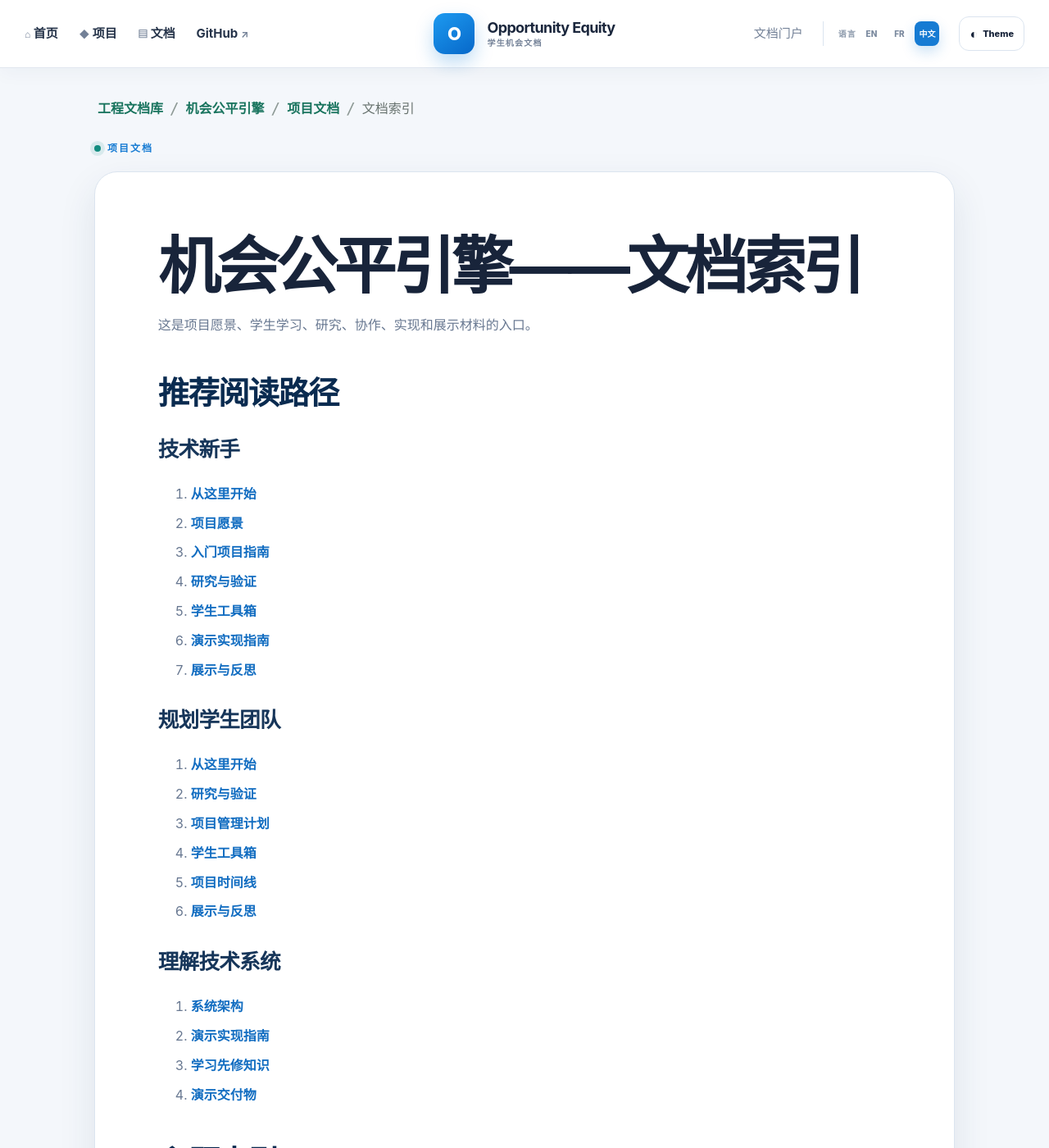
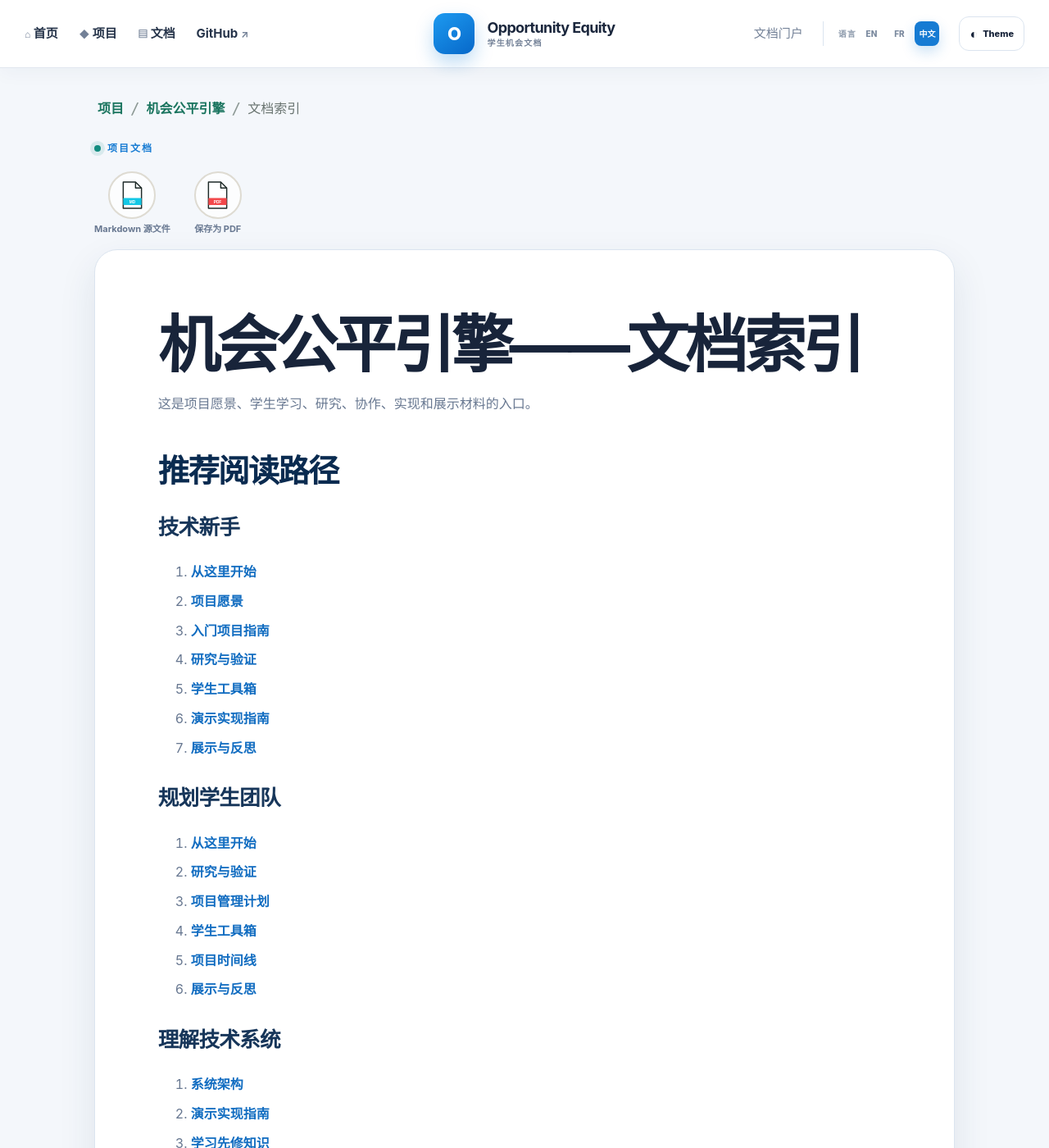
Before and after one commit to andyxuan2010/OpportunityEquityEngine, a Jekyll site: the page built from docs/INDEX.CN.md, in a window 1280 px wide and 1400 px high. Shown: the whole window at 82% size. Built offline with Jekyll 4.4.1, drawn with Linux system fonts in a browser that asks for light colours.

Commit message:
Add article file actions and simplify breadcrumbs

```diff
--- /dev/null
+++ b/_includes/document-actions.html
@@ -0,0 +1,45 @@
+{% if page.locale == 'zh' %}
+  {% assign actions_aria = '文档操作' %}
+  {% assign markdown_label = '查看 Markdown 源文件' %}
+  {% assign markdown_short = 'Markdown 源文件' %}
+  {% assign pdf_label = '打印或保存为 PDF' %}
+  {% assign pdf_short = '保存为 PDF' %}
+{% elsif page.locale == 'fr' %}
+  {% assign actions_aria = 'Actions du document' %}
+  {% assign markdown_label = 'Voir le fichier source Markdown' %}
+  {% assign markdown_short = 'Source Markdown' %}
+  {% assign pdf_label = 'Imprimer ou enregistrer en PDF' %}
+  {% assign pdf_short = 'Enregistrer en PDF' %}
+{% else %}
+  {% assign actions_aria = 'Document actions' %}
+  {% assign markdown_label = 'View the Markdown source file' %}
+  {% assign markdown_short = 'Markdown source' %}
+  {% assign pdf_label = 'Print or save as PDF' %}
+  {% assign pdf_short = 'Save as PDF' %}
+{% endif %}
+{% assign source_path = page.path | remove_first: '/' %}
+{% assign source_url = site.github.repository_url | append: '/blob/main/' | append: source_path %}
+<div class="document-actions" aria-label="{{ actions_aria }}">
+  <a class="document-action" href="{{ source_url }}" target="_blank" rel="noreferrer" aria-label="{{ markdown_label }}">
+    <span class="file-icon file-icon-md" aria-hidden="true">
+      <svg viewBox="0 0 64 72" role="img" focusable="false">
+        <path d="M9 3h31l15 15v51H9z"></path>
+        <path d="M40 3v15h15"></path>
+        <rect x="9" y="43" width="46" height="18" rx="2"></rect>
+        <text x="32" y="56">MD</text>
+      </svg>
+    </span>
+    <span class="document-action-label">{{ markdown_short }}</span>
+  </a>
+  <button class="document-action" type="button" onclick="window.print()" aria-label="{{ pdf_label }}">
+    <span class="file-icon file-icon-pdf" aria-hidden="true">
+      <svg viewBox="0 0 64 72" role="img" focusable="false">
+        <path d="M9 3h31l15 15v51H9z"></path>
+        <path d="M40 3v15h15"></path>
+        <rect x="9" y="43" width="46" height="18" rx="2"></rect>
+        <text x="32" y="56">PDF</text>
+      </svg>
+    </span>
+    <span class="document-action-label">{{ pdf_short }}</span>
+  </button>
+</div>
--- a/_layouts/default.html
+++ b/_layouts/default.html
@@ -14,33 +14,26 @@
       <div class="content-shell document-shell">
         {% if page.locale == 'zh' %}
           {% assign breadcrumb_aria = '文档路径' %}
-          {% assign breadcrumb_library = '工程文档库' %}
+          {% assign breadcrumb_library = '项目' %}
           {% assign breadcrumb_project = '机会公平引擎' %}
-          {% assign breadcrumb_docs = '项目文档' %}
-          {% assign breadcrumb_index = '/docs/INDEX.CN.html' %}
         {% elsif page.locale == 'fr' %}
           {% assign breadcrumb_aria = 'Fil d’Ariane de la documentation' %}
-          {% assign breadcrumb_library = 'Bibliothèque d’ingénierie' %}
+          {% assign breadcrumb_library = 'Projet' %}
           {% assign breadcrumb_project = 'Moteur d’équité des opportunités' %}
-          {% assign breadcrumb_docs = 'Documentation du projet' %}
-          {% assign breadcrumb_index = '/docs/INDEX.FR.html' %}
         {% else %}
           {% assign breadcrumb_aria = 'Document breadcrumb' %}
-          {% assign breadcrumb_library = 'Engineering library' %}
+          {% assign breadcrumb_library = 'Project' %}
           {% assign breadcrumb_project = 'Opportunity Equity Engine' %}
-          {% assign breadcrumb_docs = 'Project documentation' %}
-          {% assign breadcrumb_index = '/docs/INDEX.html' %}
         {% endif %}
         <nav class="document-breadcrumb" aria-label="{{ breadcrumb_aria }}">
           <a href="https://andyxuan.ca/">{{ breadcrumb_library }}</a>
           <span class="document-breadcrumb-separator" aria-hidden="true">/</span>
           <a href="{{ '/' | relative_url }}">{{ breadcrumb_project }}</a>
           <span class="document-breadcrumb-separator" aria-hidden="true">/</span>
-          <a href="{{ breadcrumb_index | relative_url }}">{{ breadcrumb_docs }}</a>
-          <span class="document-breadcrumb-separator" aria-hidden="true">/</span>
           <span class="document-breadcrumb-current" aria-current="page">{{ page.title }}</span>
         </nav>
         <div class="document-kicker"><span class="kicker-dot"></span>{% if page.locale == 'zh' %}项目文档{% elsif page.locale == 'fr' %}Documentation du projet{% else %}Project documentation{% endif %}</div>
+        {% include document-actions.html %}
         <article class="document-content">
           {{ content }}
         </article>
--- a/assets/css/style.scss
+++ b/assets/css/style.scss
@@ -237,6 +237,46 @@ button { font: inherit; }
 .document-breadcrumb-current { color: #68736f; }
 .document-kicker { width: min(100%, 1050px); margin: 0 0 18px; color: var(--blue); font-size: 12px; font-weight: 850; letter-spacing: .17em; text-transform: uppercase; }
 .kicker-dot { display: inline-block; width: 8px; height: 8px; margin-right: 8px; border-radius: 50%; background: var(--teal); box-shadow: 0 0 0 5px rgba(20, 141, 128, .12); }
+.document-actions {
+  width: min(100%, 1050px);
+  display: flex;
+  align-items: center;
+  gap: 12px;
+  margin: 0 0 18px;
+}
+.document-action {
+  min-width: 92px;
+  display: inline-flex;
+  flex-direction: column;
+  align-items: center;
+  gap: 6px;
+  padding: 0;
+  border: 0;
+  color: var(--muted);
+  background: transparent;
+  cursor: pointer;
+  font: inherit;
+}
+.document-action:hover, .document-action:focus-visible { color: var(--blue); }
+.file-icon {
+  width: 58px;
+  height: 58px;
+  display: grid;
+  place-items: center;
+  border: 2px solid #dedbd2;
+  border-radius: 50%;
+  background: rgba(255, 255, 255, .72);
+  transition: transform .2s ease, border-color .2s ease, box-shadow .2s ease;
+}
+.document-action:hover .file-icon, .document-action:focus-visible .file-icon { transform: translateY(-2px); border-color: currentColor; box-shadow: 0 8px 18px rgba(31, 57, 88, .12); }
+.file-icon svg { width: 31px; height: 36px; overflow: visible; }
+.file-icon path { fill: white; stroke: #1d2927; stroke-width: 3; stroke-linejoin: round; }
+.file-icon path + path { fill: none; }
+.file-icon rect { stroke: none; }
+.file-icon text { fill: white; font-family: Arial, sans-serif; font-size: 10px; font-weight: 800; text-anchor: middle; }
+.file-icon-md rect { fill: #13c7e5; }
+.file-icon-pdf rect { fill: #f2484b; }
+.document-action-label { color: currentColor; font-size: 11px; font-weight: 750; line-height: 1.2; white-space: nowrap; }
 .document-content { width: min(100%, 1050px); margin: 0; padding: clamp(30px, 6vw, 78px); border: 1px solid var(--line); border-radius: 28px; background: var(--surface); box-shadow: var(--shadow); }
 .document-content h1 { margin: 0 0 20px; color: var(--ink); font-size: clamp(42px, 6vw, 76px); letter-spacing: -.06em; line-height: 1; }
 .document-content h2 { margin: 48px 0 16px; color: var(--navy); font-size: clamp(27px, 3vw, 40px); letter-spacing: -.045em; line-height: 1.08; }
@@ -260,6 +300,7 @@ button { font: inherit; }
 [data-theme="dark"] .home-content h2, [data-theme="dark"] .document-content h1, [data-theme="dark"] .document-content h2, [data-theme="dark"] .home-content h3, [data-theme="dark"] .document-content h3 { color: #e7effa; }
 [data-theme="dark"] .home-content > h2:nth-of-type(2) ~ h3 { border-color: var(--line); background: var(--surface); }
 [data-theme="dark"] .library-card { border-color: var(--line); background: var(--surface); }
+[data-theme="dark"] .file-icon { border-color: #526276; background: rgba(13, 31, 55, .8); }
 
 @media (max-width: 1180px) {
   .nav-inner { grid-template-columns: auto 1fr auto; }
@@ -299,6 +340,11 @@ button { font: inherit; }
   .home-content table, .document-content table { display: block; overflow-x: auto; }
   .document-shell { padding-top: 20px; }
   .document-breadcrumb { gap: 5px; margin-bottom: 16px; padding-inline: 0; font-size: 12px; }
+  .document-actions { gap: 8px; margin-bottom: 14px; }
+  .document-action { min-width: 82px; }
+  .file-icon { width: 50px; height: 50px; }
+  .file-icon svg { width: 27px; height: 32px; }
+  .document-action-label { font-size: 10px; }
   .document-content { padding: 28px 22px; border-radius: 20px; }
   .document-content p, .document-content li { font-size: 15px; }
   .footer-inner { min-height: 70px; }
@@ -316,3 +362,12 @@ button { font: inherit; }
   .theme-button { min-width: 36px; padding: 0 7px; }
 }
 @media (prefers-reduced-motion: reduce) { html { scroll-behavior: auto; } }
+
+@media print {
+  body { background: white; }
+  .site-nav, .site-footer, .document-breadcrumb, .document-kicker, .document-actions { display: none !important; }
+  .site-main { min-height: 0; padding: 0; }
+  .content-shell, .document-content { width: 100%; max-width: none; }
+  .document-shell { padding: 0; }
+  .document-content { padding: 0; border: 0; border-radius: 0; box-shadow: none; }
+}
```
